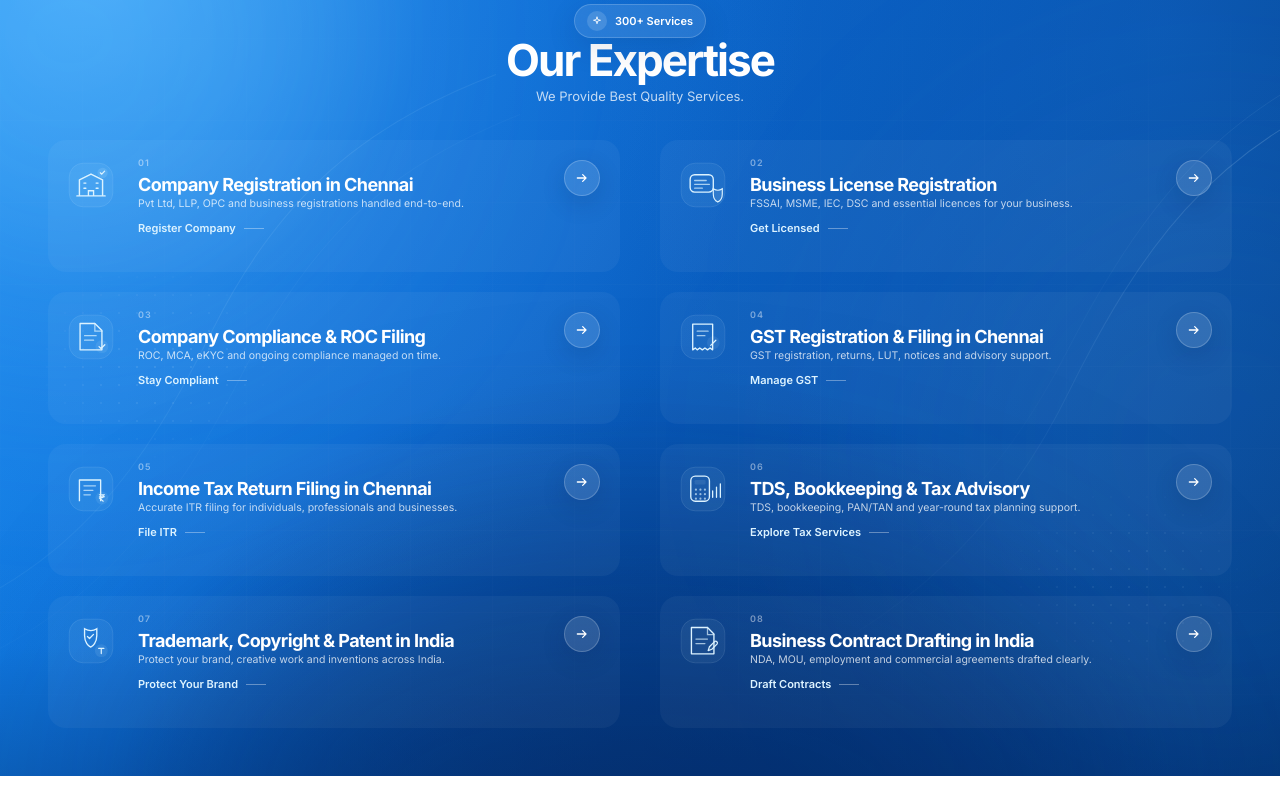
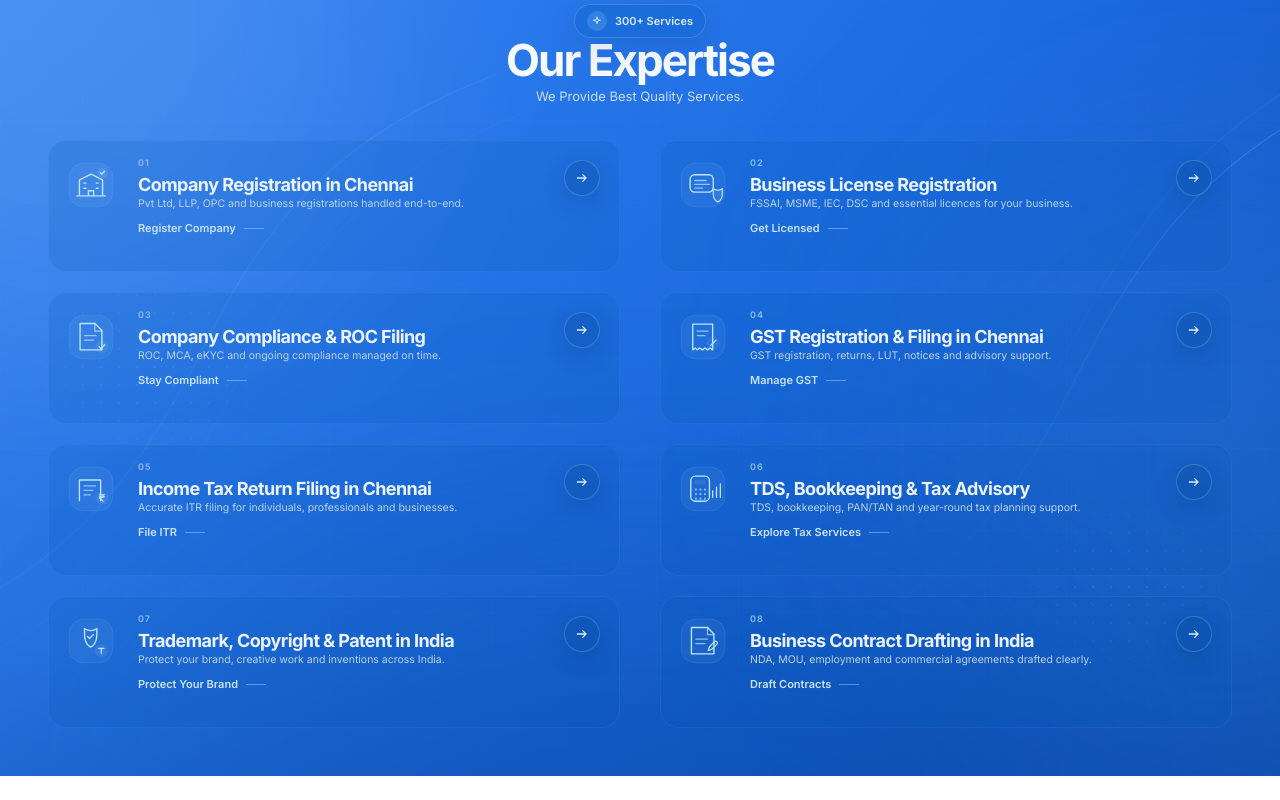
Before and after one commit to balaji1832/tax-india-firm, a Next.js app: page / in a window 1280 px wide. Shown: the part 2940-3740 px from the top of the page. Built offline with nearby package versions, Linux system fonts and the light colour scheme.

Commit message:
homepage - 30-08-2026

```diff
--- a/components/Homepage/ServicesSection.tsx
+++ b/components/Homepage/ServicesSection.tsx
@@ -177,7 +177,7 @@ export default function ServicesSection() {
         relative
         isolate
         overflow-hidden
-        bg-[#0753B0]
+        bg-[#1766D6]
         py-7
         sm:py-8
         lg:py-10
@@ -222,8 +222,8 @@ export default function ServicesSection() {
               gap-2
               rounded-full
               border
-              border-white/[0.18]
-              bg-white/[0.10]
+              border-[#B9DEFF]/20
+              bg-[#0B5FC2]/35
               px-3
               py-1.5
               shadow-[0_10px_30px_rgba(2,32,76,0.12)]
@@ -238,8 +238,8 @@ export default function ServicesSection() {
                 items-center
                 justify-center
                 rounded-full
-                bg-white/[0.14]
-                text-white
+                bg-[#8FD2FF]/20
+                text-[#D8F0FF]
               "
             >
               <SparkGlyph />
@@ -250,7 +250,7 @@ export default function ServicesSection() {
                 font-body
                 text-[10px]
                 font-semibold
-                !text-white
+                !text-[#D8EAFF]
                 sm:text-[11px]
               "
             >
@@ -266,13 +266,13 @@ export default function ServicesSection() {
               font-bold
               leading-[1.04]
               tracking-[-0.045em]
-              !text-white
+              !text-[#F6FAFF]
               sm:text-[34px]
               md:text-[38px]
               lg:text-[42px]
               xl:text-[44px]
             "
-            style={{ color: "#FFFFFF" }}
+            style={{ color: "#F6FAFF" }}
           >
             Our Expertise
           </h2>
@@ -285,7 +285,7 @@ export default function ServicesSection() {
               font-body
               text-[12px]
               leading-5
-              !text-white/75
+              !text-[#C8DCF4]
               sm:text-[13px]
               sm:leading-6
             "
@@ -393,11 +393,14 @@ function ServiceRow({
           gap-3
           overflow-hidden
           rounded-[18px]
-          bg-white/[0.045]
+          bg-[#0A58B4]/[0.18]
+          ring-1
+          ring-inset
+          ring-white/[0.055]
           px-3
           py-[14px]
           outline-none
-          transition-[box-shadow,transform]
+          transition-[box-shadow,transform,background-color]
           duration-500
           focus-visible:ring-2
           focus-visible:ring-white/50
@@ -410,7 +413,7 @@ function ServiceRow({
           lg:px-[18px]
           xl:gap-4
           xl:px-4
-          hover:shadow-[0_24px_65px_rgba(1,31,76,0.30)]
+          hover:shadow-[0_22px_54px_rgba(6,61,137,0.22)]
         "
       >
         {/* =====================================================
@@ -443,7 +446,7 @@ function ServiceRow({
           "
           style={{
             background:
-              "linear-gradient(135deg, rgba(4,42,99,0.97) 0%, rgba(7,84,180,0.97) 54%, rgba(17,124,226,0.98) 100%)",
+              "linear-gradient(135deg, rgba(79,171,255,0.30) 0%, rgba(37,126,236,0.36) 48%, rgba(12,83,184,0.44) 100%)",
           }}
         />
 
@@ -463,8 +466,8 @@ function ServiceRow({
             blur-[70px]
             transition-colors
             duration-500
-            group-hover:bg-[#93D4FF]/30
-            group-focus-visible:bg-[#93D4FF]/30
+            group-hover:bg-[#9BD8FF]/14
+            group-focus-visible:bg-[#9BD8FF]/14
           "
         />
 
@@ -485,7 +488,7 @@ function ServiceRow({
             blur-[48px]
             transition-colors
             duration-500
-            group-hover:bg-white/[0.06]
+            group-hover:bg-[#BCE6FF]/[0.025]
           "
         />
 
@@ -503,11 +506,11 @@ function ServiceRow({
             w-[50px]
             items-center
             justify-center
-            text-[#DDF3FF]
+            text-[#BFE4FF]
             transition-colors
             duration-300
-            group-hover:!text-white
-            group-focus-visible:!text-white
+            group-hover:!text-[#DDF2FF]
+            group-focus-visible:!text-[#DDF2FF]
             sm:h-[54px]
             sm:w-[54px]
           "
@@ -538,11 +541,11 @@ function ServiceRow({
               text-[9px]
               font-semibold
               tracking-[0.12em]
-              text-white/45
+              text-[#8FBCEA]
               transition-colors
               duration-300
-              group-hover:!text-white
-              group-focus-visible:!text-white
+              group-hover:!text-[#A9D2F7]
+              group-focus-visible:!text-[#A9D2F7]
             "
           >
             {String(index + 1).padStart(2, "0")}
@@ -556,11 +559,11 @@ function ServiceRow({
               font-bold
               leading-[1.16]
               tracking-[-0.032em]
-              !text-white
+              !text-[#EAF3FF]
               transition-colors
               duration-300
-              group-hover:!text-white
-              group-focus-visible:!text-white
+              group-hover:!text-[#F0F7FF]
+              group-focus-visible:!text-[#F0F7FF]
               sm:text-[17px]
               xl:text-[18px]
             "
@@ -575,11 +578,11 @@ function ServiceRow({
               font-body
               text-[10.5px]
               leading-[1.5]
-              !text-white/75
+              !text-[#BDD1E8]
               transition-colors
               duration-300
-              group-hover:!text-white
-              group-focus-visible:!text-white
+              group-hover:!text-[#C7DDF2]
+              group-focus-visible:!text-[#C7DDF2]
               sm:text-[10.5px]
             "
           >
@@ -595,11 +598,11 @@ function ServiceRow({
               font-body
               text-[11.5px]
               font-semibold
-              !text-[#DDF3FF]
+              !text-[#C8E2FF]
               transition-colors
               duration-300
-              group-hover:!text-white
-              group-focus-visible:!text-white
+              group-hover:!text-[#D4E9FF]
+              group-focus-visible:!text-[#D4E9FF]
               sm:text-[11px]
             "
           >
@@ -609,13 +612,13 @@ function ServiceRow({
               className="
                 h-px
                 w-5
-                bg-white/35
+                bg-[#B7D9F8]/45
                 transition-[width,background-color]
                 duration-300
                 group-hover:w-8
-                group-hover:!bg-white/60
+                group-hover:!bg-[#BFDFFF]/55
                 group-focus-visible:w-8
-                group-focus-visible:!bg-white/60
+                group-focus-visible:!bg-[#BFDFFF]/55
               "
             />
           </span>
@@ -637,16 +640,16 @@ function ServiceRow({
             justify-center
             rounded-full
             border
-            border-white/[0.20]
-            bg-white/[0.12]
-            text-white
+            border-[#A9D7FF]/25
+            bg-[#084A99]/30
+            text-[#D8EDFF]
             shadow-[0_8px_24px_rgba(2,31,76,0.16)]
             transition-all
             duration-350
             group-hover:translate-x-1
-            group-hover:border-white/25
-            group-hover:bg-white
-            group-hover:text-[#0753B0]
+            group-hover:border-[#B8DFFF]/45
+            group-hover:bg-[#B9DFFF]/20
+            group-hover:text-[#E8F5FF]
             group-focus-visible:translate-x-1
             sm:h-9
             sm:w-9
@@ -675,9 +678,28 @@ function SectionBackground() {
       "
       style={{
         background:
-          "radial-gradient(circle at 7% 0%, rgba(85,184,255,0.72) 0%, rgba(56,156,245,0.26) 24%, transparent 50%), radial-gradient(circle at 91% 8%, rgba(32,134,238,0.22) 0%, transparent 42%), radial-gradient(circle at 50% 116%, rgba(5,35,89,0.62) 0%, transparent 48%), linear-gradient(112deg, #1687EE 0%, #0B6AD3 34%, #0753B0 65%, #043B82 100%)",
+          `
+          linear-gradient(
+            125deg,
+            #3989F7 0%,
+            #2B7CF1 28%,
+            #1D6DE5 58%,
+            #155FD2 78%,
+            #1055BF 100%
+          )
+        `,
       }}
     >
+      {/* SUBTLE CONTRAST VEIL */}
+
+      <div
+        className="
+          absolute
+          inset-0
+          bg-[linear-gradient(180deg,rgba(4,48,116,0.03)_0%,rgba(5,56,128,0.08)_52%,rgba(3,42,99,0.14)_100%)]
+        "
+      />
+
       {/* =====================================================
           SOFT DEPTH LIGHTS
       ===================================================== */}
@@ -690,7 +712,7 @@ function SectionBackground() {
           h-[620px]
           w-[620px]
           rounded-full
-          bg-[#9ADFFF]/[0.13]
+          bg-white/[0.10]
           blur-[120px]
         "
       />
@@ -703,7 +725,7 @@ function SectionBackground() {
           h-[620px]
           w-[620px]
           rounded-full
-          bg-[#3EA6FF]/[0.10]
+          bg-[#75C2FF]/[0.10]
           blur-[135px]
         "
       />
@@ -717,7 +739,7 @@ function SectionBackground() {
           w-[980px]
           -translate-x-1/2
           rounded-[50%]
-          bg-[#021F54]/35
+          bg-[#073F99]/22
           blur-[110px]
         "
       />
@@ -870,8 +892,8 @@ function SectionBackground() {
           bottom-0
           h-[260px]
           bg-gradient-to-t
-          from-[#032B67]/30
-          via-[#064A97]/[0.06]
+          from-[#0B4EAC]/20
+          via-[#1769D2]/[0.04]
           to-transparent
         "
       />
```
